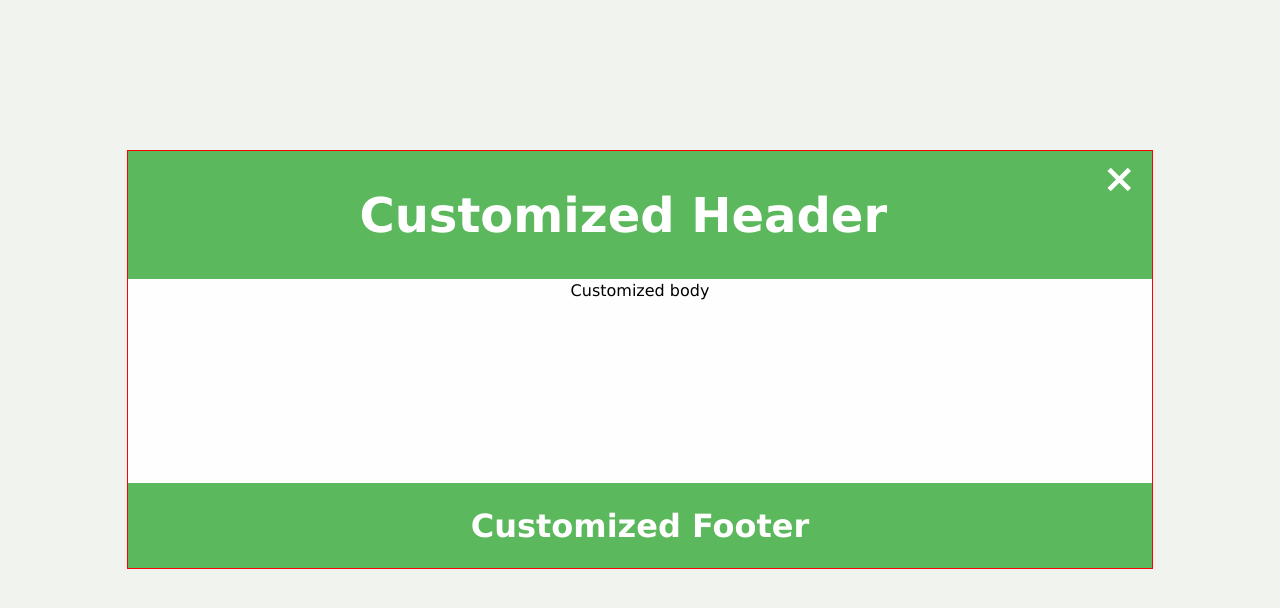
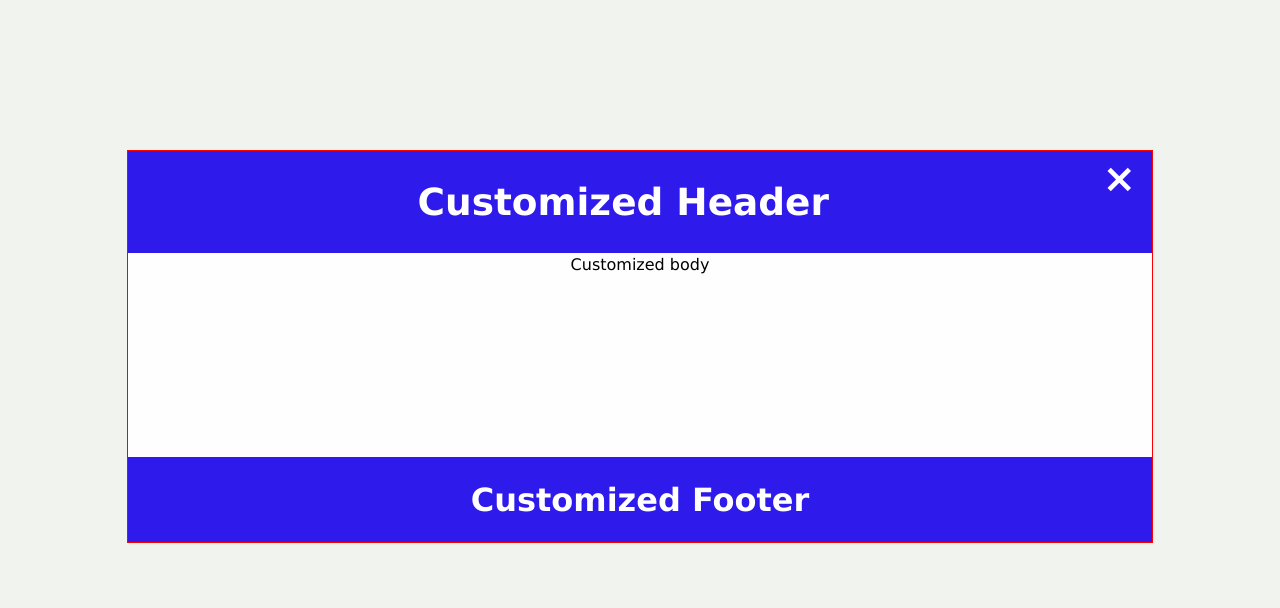
Before and after one commit to Nkbalaji2002/TicTacToe, a React (Vite) app: page / in a window 1280 px wide. Both pictures are taken after a click on the button "Open Modal Popup". Shown: the top 608 px of the page. Built offline with nearby package versions, Linux system fonts and the light colour scheme.

Commit message:
color change

```diff
--- a/src/components/customModalPopup/Modal.jsx
+++ b/src/components/customModalPopup/Modal.jsx
@@ -9,7 +9,7 @@ const Modal = ({ id, header, body, footer, onClose }) => {
             <span className="close-modal-icon" onClick={onClose}>
               &times;
             </span>
-            <h2>{header ? header : "Header"}</h2>
+            <h3>{header ? header : "Header"}</h3>
           </div>
 
           <div className="body">
@@ -22,7 +22,7 @@ const Modal = ({ id, header, body, footer, onClose }) => {
             )}
           </div>
 
-          <div className="footer">{footer ? footer : <h2>Footer</h2>}</div>
+          <div className="footer">{footer ? footer : <h4>Footer</h4>}</div>
         </div>
       </div>
     </>
--- a/src/components/customModalPopup/style.css
+++ b/src/components/customModalPopup/style.css
@@ -48,7 +48,7 @@
 
 .header {
   padding: 4px 16px;
-  background-color: #5cb85c;
+  background-color: #2f1aec;
   color: #fff;
 }
 
@@ -59,7 +59,7 @@
 
 .footer {
   padding: 2px 16px;
-  background-color: #5cb85c;
+  background-color: #2f1aec;
   color: #fff;
 }
 
```
